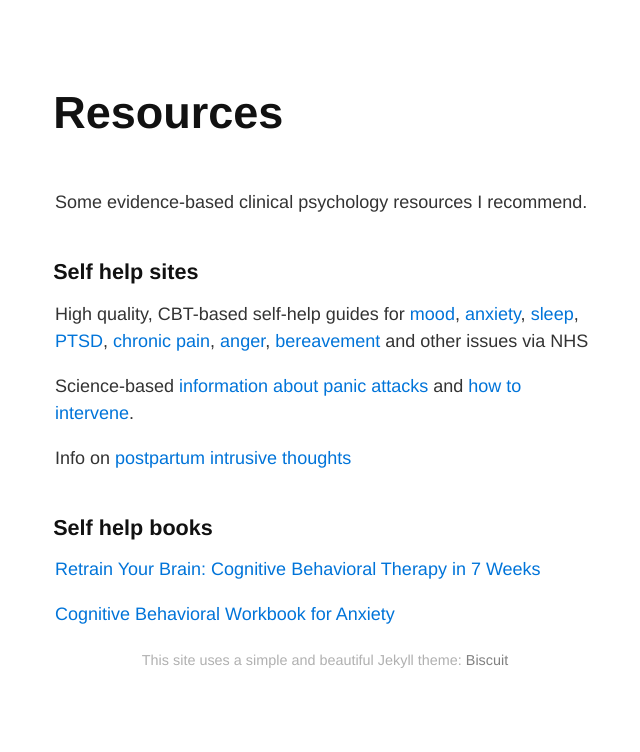
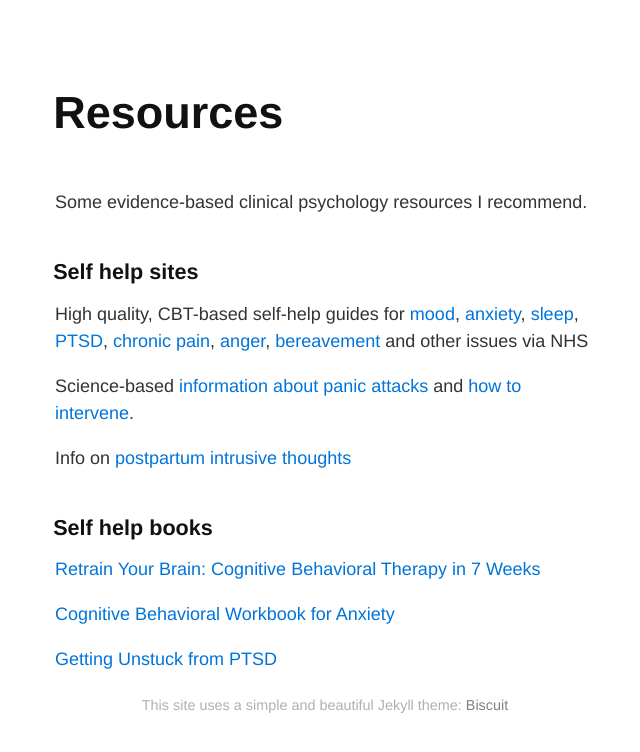
Before and after one commit to betsystade/betsystade.github.io, a Jekyll site: the page built from resources.md, in a window 1280 px wide. Shown: the top 752 px of the page, without its empty margins (315-955 px from the left). Built offline with Jekyll 4.4.1, drawn with Linux system fonts in a browser that asks for light colours.

Commit message:
Update resources.md

```diff
--- a/resources.md
+++ b/resources.md
@@ -24,3 +24,5 @@ Info on [postpartum intrusive thoughts](https://share.upmc.com/2021/11/postpartu
 [Retrain Your Brain: Cognitive Behavioral Therapy in 7 Weeks](https://www.amazon.com/Retrain-Your-Brain-Behavioral-Depression/dp/1623157803/ref=asc_df_1623157803/?tag=hyprod-20&linkCode=df0&hvadid=312741934517&hvpos=&hvnetw=g&hvrand=2309678129135522299&hvpone=&hvptwo=&hvqmt=&hvdev=c&hvdvcmdl=&hvlocint=&hvlocphy=9011844&hvtargid=pla-406163968273&psc=1&tag=&ref=&adgrpid=64940825031&hvpone=&hvptwo=&hvadid=312741934517&hvpos=&hvnetw=g&hvrand=2309678129135522299&hvqmt=&hvdev=c&hvdvcmdl=&hvlocint=&hvlocphy=9011844&hvtargid=pla-406163968273)
 
 [Cognitive Behavioral Workbook for Anxiety](https://www.amazon.com/Cognitive-Behavioral-Workbook-Anxiety-Step/dp/1626250154/ref=sr_1_4?crid=DLLGH9N7G7LI&keywords=cbt+anxiety&qid=1682135405&s=books&sprefix=cbt+anxiety%2Cstripbooks%2C123&sr=1-4)
+
+[Getting Unstuck from PTSD](https://www.amazon.com/Getting-Unstuck-PTSD-Cognitive-Processing/dp/1462549837/ref=sr_1_1?crid=3FT8OVF7Q054O&keywords=getting%20unstuck%20from%20ptsd&qid=1665710005&sprefix=getting%20unstuck%20from%20ptsd%20%2Caps%2C299&sr=8-1)
```
